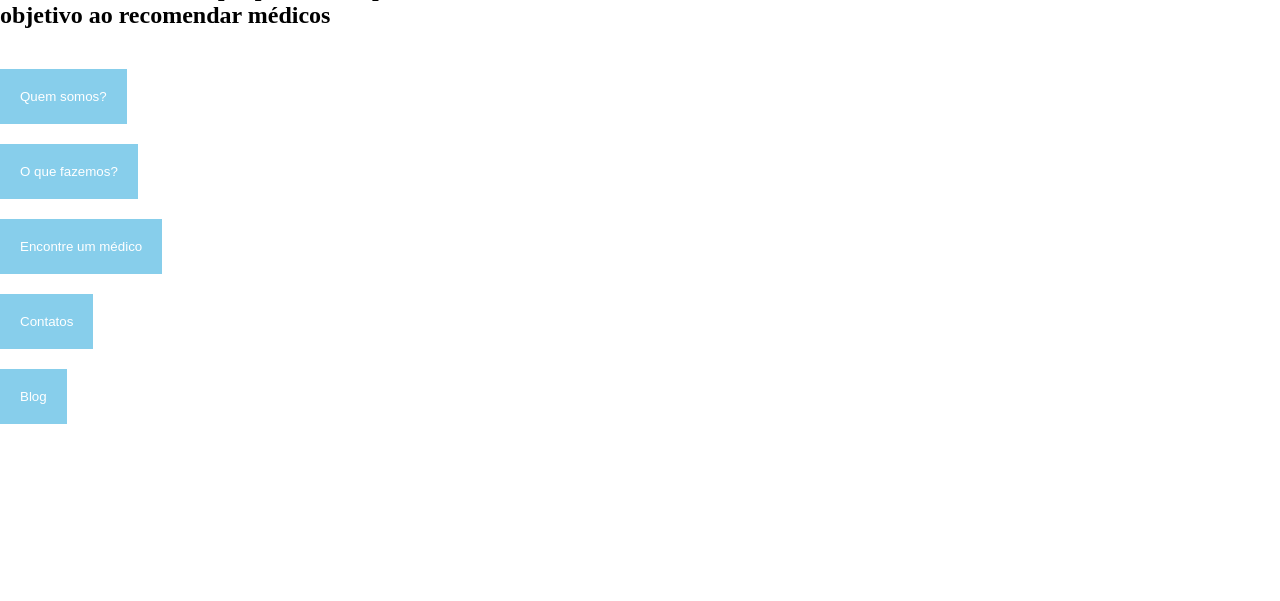
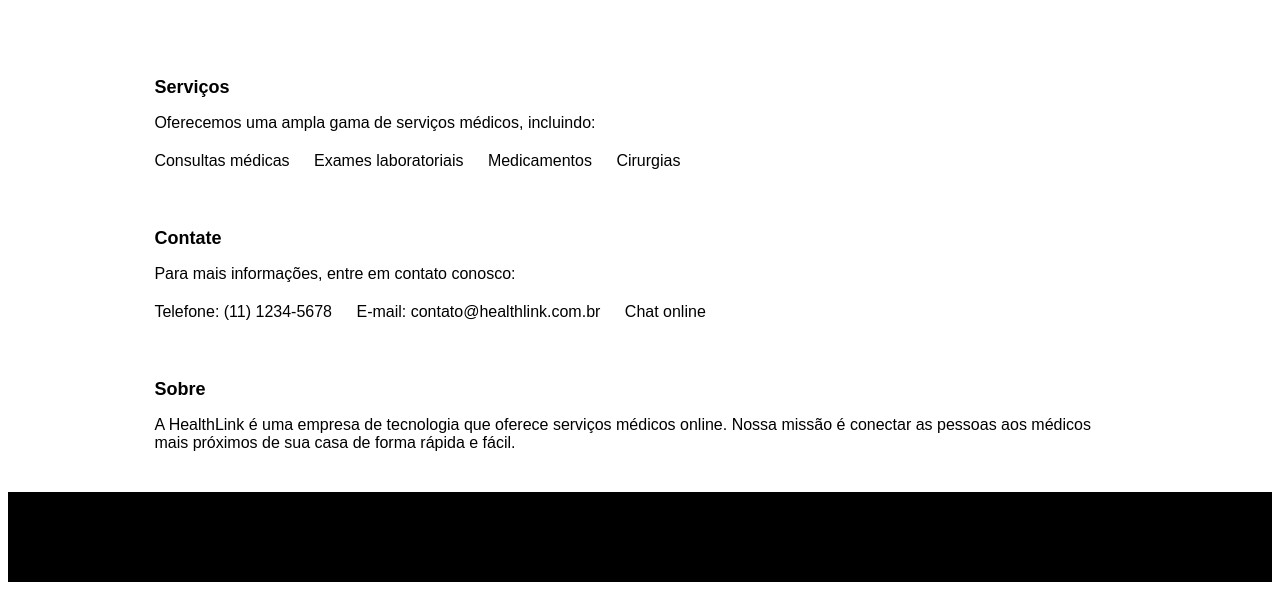
Before and after one commit to GabrielMM47/HealthLink, a Django app: page / in a window 1280 px wide. Shown: the part 199-800 px from the top of the page. Run offline with Django 3.2, Linux system fonts and the light colour scheme.

Commit message:
Modificação do código HTML e CSS da homepage

```diff
--- a/healthlink/static/css/style.css
+++ b/healthlink/static/css/style.css
@@ -1,53 +1,79 @@
+body {
+  font-family: Arial, sans-serif;
+  font-size: 16px;
+  background-color: #ffffff;
+}
 
-.container {
-width: 100vw;
-height: 10vh;
-background: rgb(45, 121, 227);
-display: flex;
-flex-direction: row;
-justify-content: center;
-align-items: center;
+header {
+  background-color: #000000;
+  height: 100px;
+  padding: 20px;
 }
-.box {
-width: 300px;
-height: 300px;
-background: #fff;
+
+img {
+  width: 200px;
+  height: auto;
 }
-body {
-margin: 0px;
+
+h1 {
+  color: #ffffff;
+  font-size: 24px;
+  margin-bottom: 10px;
 }
-.centralizarSemFundo{
-display: flex;
-flex-direction: row;
-justify-content: center;
-align-items: center;
+
+h2 {
+  color: #ffffff;
+  font-size: 18px;
+  margin-bottom: 20px;
 }
-.mainmenubtn {
-    background-color: skyblue;
-    color: white;
-    border: none;
-    cursor: pointer;
-    padding:20px;
-    margin-top:20px;
+
+nav {
+  background-color: #ffffff;
+  height: 50px;
+  padding: 20px;
 }
-.mainmenubtn:hover {
-    background-color: blue;
-    }
-.dropdown {
-    position: relative;
-    display: inline-block;
+
+ul {
+  list-style-type: none;
+  padding: 0;
+  margin: 0;
 }
-.dropdown-child {
-    display: none;
-    background-color: skyblue;
-    min-width: 200px;
+
+li {
+  display: inline-block;
+  margin-right: 20px;
 }
-.dropdown-child a {
-    color: blue;
-    padding: 20px;
-    text-decoration: none;
-    display: block;
+
+a {
+  color: #000000;
+  text-decoration: none;
 }
-.dropdown:hover .dropdown-child {
-    display: block;
+
+a:hover {
+  color: #ffffff;
 }
+
+main {
+  width: 80%;
+  margin: 0 auto;
+}
+
+section {
+  padding: 20px;
+}
+
+h3 {
+  color: #000000;
+  font-size: 18px;
+  margin-bottom: 10px;
+}
+
+p {
+  margin-bottom: 20px;
+}
+
+footer {
+  background-color: #000000;
+  height: 50px;
+  padding: 20px;
+}
--- a/healthlink/templates/home.html
+++ b/healthlink/templates/home.html
@@ -1,84 +1,57 @@
-{% load static %}
-
 <!DOCTYPE html>
 <html lang="pt-br">
+<head>
+  <meta charset="UTF-8">
+  <title>HealthLink</title>
+  <link rel="stylesheet" href="/static/css/style.css">
+</head>
+<body>
 
-  <head>
-    <!-- Meta tags Obrigatórias -->
-    <meta charset="utf-8">
-        <link href="{% static 'css/style.css' %}" rel="stylesheet">
-    <meta name="viewport" content="width=device-width, initial-scale=1, shrink-to-fit=no">
+  <header>
+    <img src="imagens/logo.png" alt="Logo HealthLink">
+    <h1>HealthLink</h1>
+    <h2>O site que conecta você ao médico mais próximo da sua casa</h2>
+  </header>
 
-    <title>Saúde na Palma da Mão - Seu app de marcar consultas</title>
-  </head>
+  <nav>
+    <ul>
+      <li><a href="#">Início</a></li>
+      <li><a href="#">Como funciona</a></li>
+      <li><a href="#">Sobre nós</a></li>
+      <li><a href="#">Login</a></li>
+      <li><a href="#">Cadastro</a></li>
+    </ul>
+  </nav>
 
+  <main>
+    <section>
+      <h3>Serviços</h3>
+      <p>Oferecemos uma ampla gama de serviços médicos, incluindo:</p>
+      <ul>
+        <li>Consultas médicas</li>
+        <li>Exames laboratoriais</li>
+        <li>Medicamentos</li>
+        <li>Cirurgias</li>
+      </ul>
+    </section>
+    <section>
+      <h3>Contate</h3>
+      <p>Para mais informações, entre em contato conosco:</p>
+      <ul>
+        <li>Telefone: (11) 1234-5678</li>
+        <li>E-mail: contato@healthlink.com.br</li>
+        <li>Chat online</li>
+      </ul>
+    </section>
+    <section>
+      <h3>Sobre</h3>
+      <p>A HealthLink é uma empresa de tecnologia que oferece serviços médicos online. Nossa missão é conectar as pessoas aos médicos mais próximos de sua casa de forma rápida e fácil.</p>
+    </section>
+  </main>
 
+  <footer>
+    <p>Copyright © 2023 HealthLink</p>
+  </footer>
 
-  <body>
-
-    <div class="container">
-    <h1> Health Link</h1>
-    </div>
-
-  <body>
-    <h2>Somos um grupo de estudantes da PUC-Rio, que observando a escassez/dificuldade em marcar consultas, decidimos cria um aplicativo para facilitar as consultas. </h2>
-
-    <h2>Facilitamos a forma que pacientes e profissionais de saúde se relacionam, facilitando a forma de marcar consultas e sendo objetivo ao recomendar médicos</h2>
-
-
-<body>
-        <div class="dropdown" class="centralizarSemFundo">
-          <button class="mainmenubtn">Quem somos?</button>
-          <div>
-          <div class="dropdown-child">
-    <a href="http://wwww.yourdomain.com/page2.html">">Sub Menu 1</a>
-    <a href="http://wwww.yourdomain.com/page2.html">Sub Menu 2</a>
-    <a href="http://wwww.yourdomain.com/page3.html">Sub Menu 3</a>
-    <a href="http://wwww.yourdomain.com/page4.html">Sub Menu 4</a>
-    <a href="http://wwww.yourdomain.com/page5.html">Sub Menu 5</a>
-  </div>
-            <div>
-          <button class="mainmenubtn">O que fazemos?</button>
-          <div class="dropdown-child">
-    <a href="http://wwww.yourdomain.com/page1.html">Sub Menu 1</a>
-    <a href="http://wwww.yourdomain.com/page2.html">Sub Menu 2</a>
-    <a href="http://wwww.yourdomain.com/page3.html">Sub Menu 3</a>
-    <a href="http://wwww.yourdomain.com/page4.html">Sub Menu 4</a>
-    <a href="http://wwww.yourdomain.com/page5.html">Sub Menu 5</a>
-  </div>
-              <div>
-          <button class="mainmenubtn">Encontre um médico</button>
-              <div class="dropdown-child">
-    <a href="http://wwww.yourdomain.com/page1.html">Sub Menu 1</a>
-    <a href="http://wwww.yourdomain.com/page2.html">Sub Menu 2</a>
-    <a href="http://wwww.yourdomain.com/page3.html">Sub Menu 3</a>
-    <a href="http://wwww.yourdomain.com/page4.html">Sub Menu 4</a>
-    <a href="http://wwww.yourdomain.com/page5.html">Sub Menu 5</a>
-  </div>
-              </div>
-              <div>
-          <button class="mainmenubtn">Contatos</button>
-              <div class="dropdown-child">
-    <a href="http://wwww.yourdomain.com/page2.html">">Sub Menu 1</a>
-    <a href="http://wwww.yourdomain.com/page2.html">">Sub Menu 2</a>
-    <a href="http://wwww.yourdomain.com/page3.html">Sub Menu 3</a>
-    <a href="http://wwww.yourdomain.com/page4.html">Sub Menu 4</a>
-    <a href="http://wwww.yourdomain.com/page5.html">Sub Menu 5</a>
-  </div>
-              </div>
-          <button class="mainmenubtn">Blog</button>
-
-          <div class="dropdown-child">
-            <div class="dropdown-child">
-    <a href="http://wwww.yourdomain.com/page1.html">Sub Menu 1</a>
-    <a href="http://wwww.yourdomain.com/page2.html">Sub Menu 2</a>
-    <a href="http://wwww.yourdomain.com/page3.html">Sub Menu 3</a>
-    <a href="http://wwww.yourdomain.com/page4.html">Sub Menu 4</a>
-    <a href="http://wwww.yourdomain.com/page5.html">Sub Menu 5</a>
-  </div>
-          </div>
-        </div>
 </body>
-
 </html>
-</html>
```
